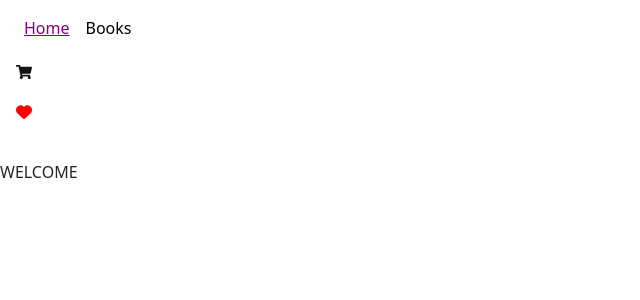
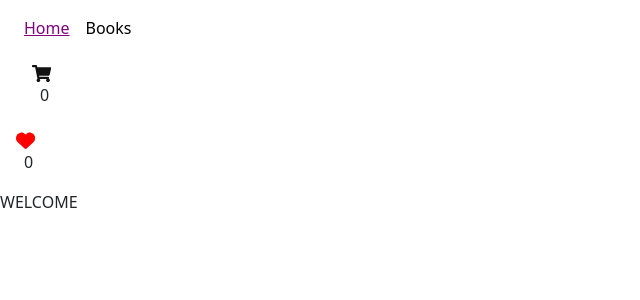
Before and after one commit to sherqiye23/React-Router---Books, a React (Vite) app: page / in a window 1280 px wide. Shown: the top 300 px of the page, without its empty margins (0-640 px from the left). Built offline with nearby package versions, Linux system fonts and the light colour scheme; no server answers.

Commit message:
navbar basket and favorites length

```diff
--- a/src/components/Client/User Navbar/index.jsx
+++ b/src/components/Client/User Navbar/index.jsx
@@ -1,6 +1,11 @@
+import { useContext } from "react";
 import { NavLink } from "react-router-dom"
+import { favoritesContext } from "../../../context/FavoritesContext";
+import { basketContext } from "../../../context/BasketContext";
 
 export default function UserNavbar() {
+    let {favorites} = useContext(favoritesContext)
+    let {basket} = useContext(basketContext)
     const navLinkStyle = ({ isActive }) =>
         isActive
             ? { color: "purple", textDecoration: "underline" }
@@ -23,18 +28,24 @@ export default function UserNavbar() {
                     </NavLink>
                 </div>
                 <div className="fav-basket">
+                    <div className="inline-block relative mx-3">
                         <NavLink
                             className="text-2xl font-semibold mx-2 inline-block"
                             to="/basket"
-                        style={{color:"#121212"}}>
-                        <svg stroke="currentColor" fill="currentColor" stroke-width="0" viewBox="0 0 576 512" height="1em" width="1em" xmlns="http://www.w3.org/2000/svg"><path d="M528.12 301.319l47.273-208C578.806 78.301 567.391 64 551.99 64H159.208l-9.166-44.81C147.758 8.021 137.93 0 126.529 0H24C10.745 0 0 10.745 0 24v16c0 13.255 10.745 24 24 24h69.883l70.248 343.435C147.325 417.1 136 435.222 136 456c0 30.928 25.072 56 56 56s56-25.072 56-56c0-15.674-6.447-29.835-16.824-40h209.647C430.447 426.165 424 440.326 424 456c0 30.928 25.072 56 56 56s56-25.072 56-56c0-22.172-12.888-41.332-31.579-50.405l5.517-24.276c3.413-15.018-8.002-29.319-23.403-29.319H218.117l-6.545-32h293.145c11.206 0 20.92-7.754 23.403-18.681z"></path></svg>
+                            style={{ color: "#121212" }}>
+                            <svg stroke="currentColor" fill="currentColor" stroke-width="0" viewBox="0 0 576 512" height="1.2em" width="1.2em" xmlns="http://www.w3.org/2000/svg"><path d="M528.12 301.319l47.273-208C578.806 78.301 567.391 64 551.99 64H159.208l-9.166-44.81C147.758 8.021 137.93 0 126.529 0H24C10.745 0 0 10.745 0 24v16c0 13.255 10.745 24 24 24h69.883l70.248 343.435C147.325 417.1 136 435.222 136 456c0 30.928 25.072 56 56 56s56-25.072 56-56c0-15.674-6.447-29.835-16.824-40h209.647C430.447 426.165 424 440.326 424 456c0 30.928 25.072 56 56 56s56-25.072 56-56c0-22.172-12.888-41.332-31.579-50.405l5.517-24.276c3.413-15.018-8.002-29.319-23.403-29.319H218.117l-6.545-32h293.145c11.206 0 20.92-7.754 23.403-18.681z"></path></svg>
                         </NavLink>
+                        <span className="absolute -right-1 -top-3 font-semibold">{basket.length}</span>
+                    </div>
+                    <div className="inline-block relative">
                         <NavLink
                             className="text-2xl font-semibold mx-2 inline-block"
                             to="/favorites"
-                        style={{color:"red"}}>
-                        <svg stroke="currentColor" fill="currentColor" stroke-width="0" viewBox="0 0 512 512" height="1em" width="1em" xmlns="http://www.w3.org/2000/svg"><path d="M47.6 300.4L228.3 469.1c7.5 7 17.4 10.9 27.7 10.9s20.2-3.9 27.7-10.9L464.4 300.4c30.4-28.3 47.6-68 47.6-109.5v-5.8c0-69.9-50.5-129.5-119.4-141C347 36.5 300.6 51.4 268 84L256 96 244 84c-32.6-32.6-79-47.5-124.6-39.9C50.5 55.6 0 115.2 0 185.1v5.8c0 41.5 17.2 81.2 47.6 109.5z"></path></svg>
+                            style={{ color: "red" }}>
+                            <svg stroke="currentColor" fill="currentColor" stroke-width="0" viewBox="0 0 512 512" height="1.2em" width="1.2em" xmlns="http://www.w3.org/2000/svg"><path d="M47.6 300.4L228.3 469.1c7.5 7 17.4 10.9 27.7 10.9s20.2-3.9 27.7-10.9L464.4 300.4c30.4-28.3 47.6-68 47.6-109.5v-5.8c0-69.9-50.5-129.5-119.4-141C347 36.5 300.6 51.4 268 84L256 96 244 84c-32.6-32.6-79-47.5-124.6-39.9C50.5 55.6 0 115.2 0 185.1v5.8c0 41.5 17.2 81.2 47.6 109.5z"></path></svg>
                         </NavLink>
+                        <span className="absolute -right-1 -top-3 font-semibold text-red-600">{favorites.length}</span>
+                    </div>
                 </div>
             </nav>
         </>
```
Lines whose indentation alone changed are shown as unchanged.
